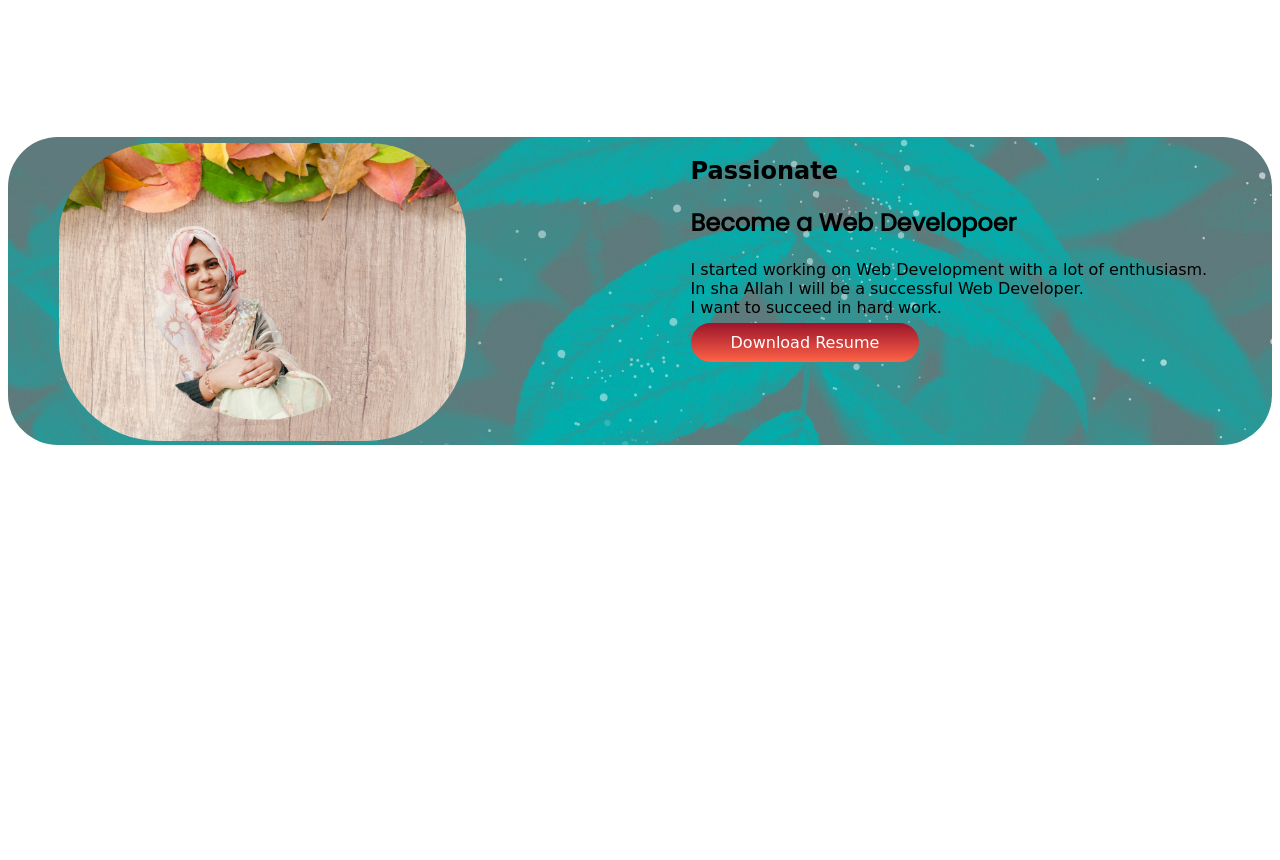
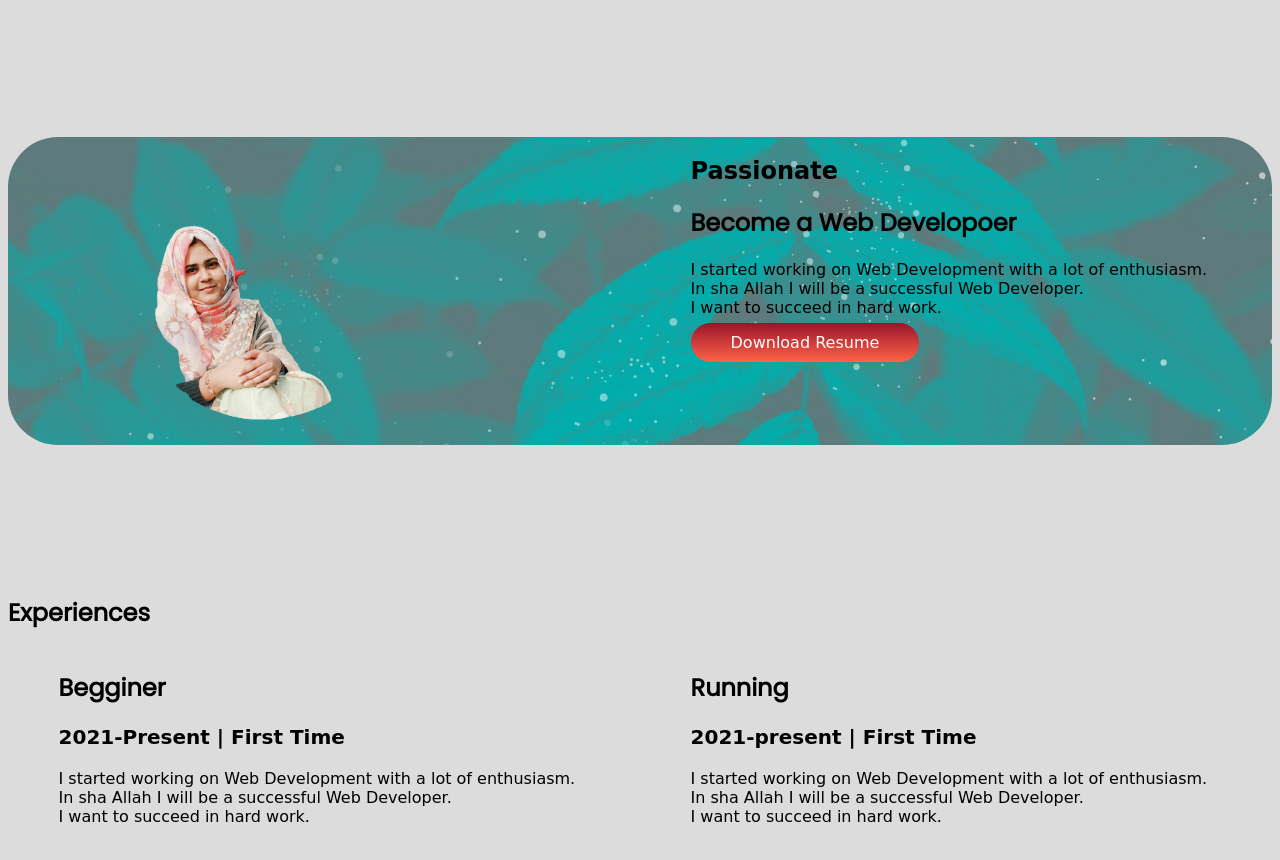
Before and after one commit to IsrakLuba/my-portfolio, a plain HTML site: page index.html in a window 1280 px wide. Shown: the part 382-1242 px from the top of the page. Before the commit the page ends 977 px from the top, so only its background shows below. Drawn offline with Linux system fonts and the light colour scheme.

Commit message:
my commit

```diff
--- a/index.html
+++ b/index.html
@@ -13,7 +13,7 @@
 </head>
 
 <body>
-    <section class="top-banner">
+    <section class="top-banner flexible-container">
         <div class="half-width">
             <h1>Welcome To</h1>
             <h1> <span class="salmon"> Israk Luba </span> <span class="violet-color"> Site </span>
@@ -29,22 +29,23 @@
                 ME </a>
         </div>
         <div class="half-width">
-            <img src="pic.1.png" alt=" ">
+            <img src="pic.1-removebg-preview.png" alt=" ">
 
         </div>
 
     </section>
 
-    <section class="Passionate">
+    <section class="Passionate flexible-container">
 
         <div class="half-width">
-            <img src="pic.1.png" alt=" ">
+            <img src="pic.1-removebg-preview.png" alt=" ">
         </div>
 
         <div class="half-width">
             <h2> Passionate </h2>
             <h1> Become a Web Developoer</h1>
-            <p> I started working on Web Development with a lot of enthusiasm. <br> In sha Allah I will be a successful
+            <p> I started working on Web Development with a lot of enthusiasm. <br> In sha Allah I will be a
+                successful
                 Web
                 Developer. <br> I want to succeed in hard work. </p>
             <a class="link-button" target="_blank" href=" "> Download Resume</a>
@@ -52,4 +53,29 @@
 
     </section>
 
+    <section class="experience">
+        <h1>Experiences</h1>
+        <div class="flexible-container">
+            <div class="half-width">
+                <h1>Begginer</h1>
+                <h3>2021-Present | First Time</h3>
+                <p>I started working on Web Development with a lot of enthusiasm. <br> In sha Allah I will be a
+                    successful
+                    Web
+                    Developer. <br> I want to succeed in hard work.</p>
+            </div>
+
+            <div class="half-width">
+                <h1>Running</h1>
+                <h3>2021-present | First Time</h3>
+                <p>I started working on Web Development with a lot of enthusiasm. <br> In sha Allah I will be a
+                    successful
+                    Web
+                    Developer. <br> I want to succeed in hard work.</p>
+            </div>
+        </div>
+        </div>
+
+    </section>
+
 </html>
--- a/style.css
+++ b/style.css
@@ -1,5 +1,7 @@
 body{
     font-family: 'Lobster', cursive;
+    background-color : gainsboro;
+
 }
 h1{
     font-family: 'Poppins', sans-serif;
@@ -14,7 +16,7 @@ h1{
 h3{
     font-size: 20px;
 }
-section{
+.flexible-container{
     display : flex;
     margin-bottom : 150px;
 }
@@ -25,9 +27,7 @@ section{
 .half-width img{
     width : 70%;
     padding-top: 1%;
-    border-radius: 100px;
-
-
+    border-radius: 40px;
 }
 .link-button{
     text-decoration: none;
@@ -46,3 +46,6 @@ section{
     border-radius: 50px;
 
 }
+.img{
+    clip-path: circle();
+}
```
Also changed, not shown: pic.1-removebg-preview.png (added).
